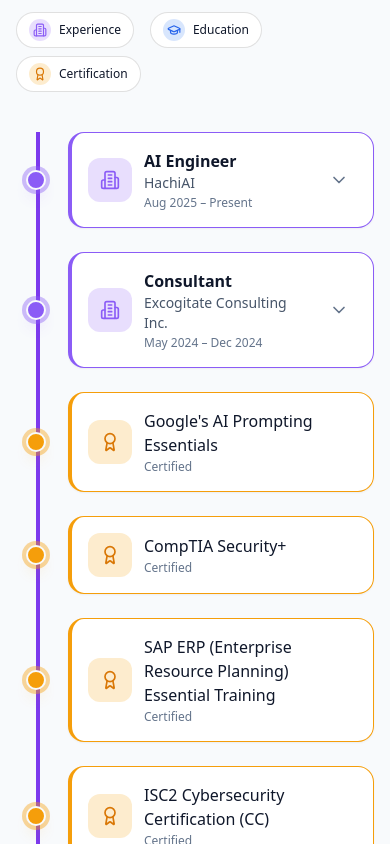
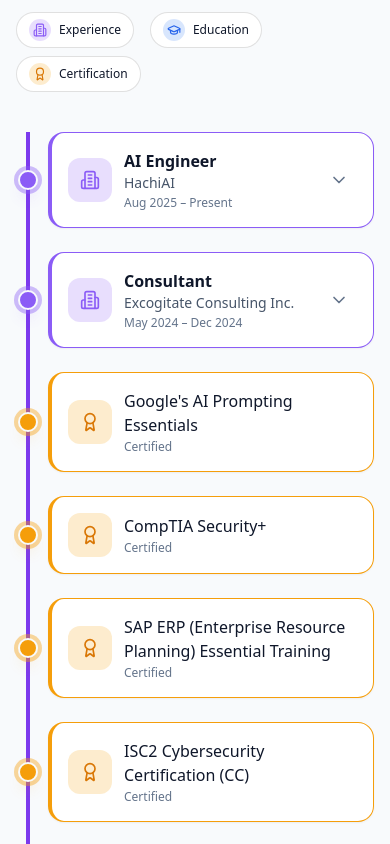
Before and after one commit to VedikaM6/portfolio, a Next.js app: page / in a window 390 px wide. Shown: the part 1020-1864 px from the top of the page. Built offline with nearby package versions, Linux system fonts and the light colour scheme.

Commit message:
Centered timeline section componenetsin mobile view

```diff
--- a/components/CombinedTimeline.tsx
+++ b/components/CombinedTimeline.tsx
@@ -243,7 +243,7 @@
           />
           {/* Mobile: left line – slightly thicker so it’s visible on small screens */}
           <div
-            className="absolute bottom-0 left-5 top-0 w-1 bg-violet-600 dark:bg-violet-500 md:hidden"
+            className="absolute bottom-0 left-2.5 top-0 w-1 bg-violet-600 dark:bg-violet-500 md:hidden"
             aria-hidden
           />
 
@@ -270,15 +270,15 @@
                     )}
                   </div>
 
-                  {/* Node column: fixed width on mobile (w-10) so line at left-5 runs through center */}
-                  <div className="relative z-10 flex w-10 shrink-0 items-center justify-center md:w-auto md:py-4 md:px-1">
+                  {/* Node column: narrow on mobile (w-6) so line at left-2.5 (center 12px) runs through node center; more room for tiles */}
+                  <div className="relative z-10 flex w-6 shrink-0 items-center justify-center md:w-auto md:py-4 md:px-1">
                     <div
                       className={`h-4 w-4 rounded-full border-2 shadow-lg ring-4 ring-offset-2 ring-offset-[var(--bg)] transition-transform duration-300 hover:scale-125 md:h-5 md:w-5 ${config.classes.node} ${config.classes.nodeRing}`}
                     />
                   </div>
 
                   {/* Right side card (desktop when !isLeft; mobile always) */}
-                  <div className="flex min-w-0 flex-1 items-start justify-start pl-3 md:flex-[1_1_0] md:justify-start md:pl-3 lg:pl-4">
+                  <div className="flex min-w-0 flex-1 items-start justify-start pl-2 md:flex-[1_1_0] md:justify-start md:pl-3 lg:pl-4">
                     <div className={`w-full ${isLeft ? "block md:hidden" : "block"}`}>
                       <TimelineCard
                         item={item}
```
